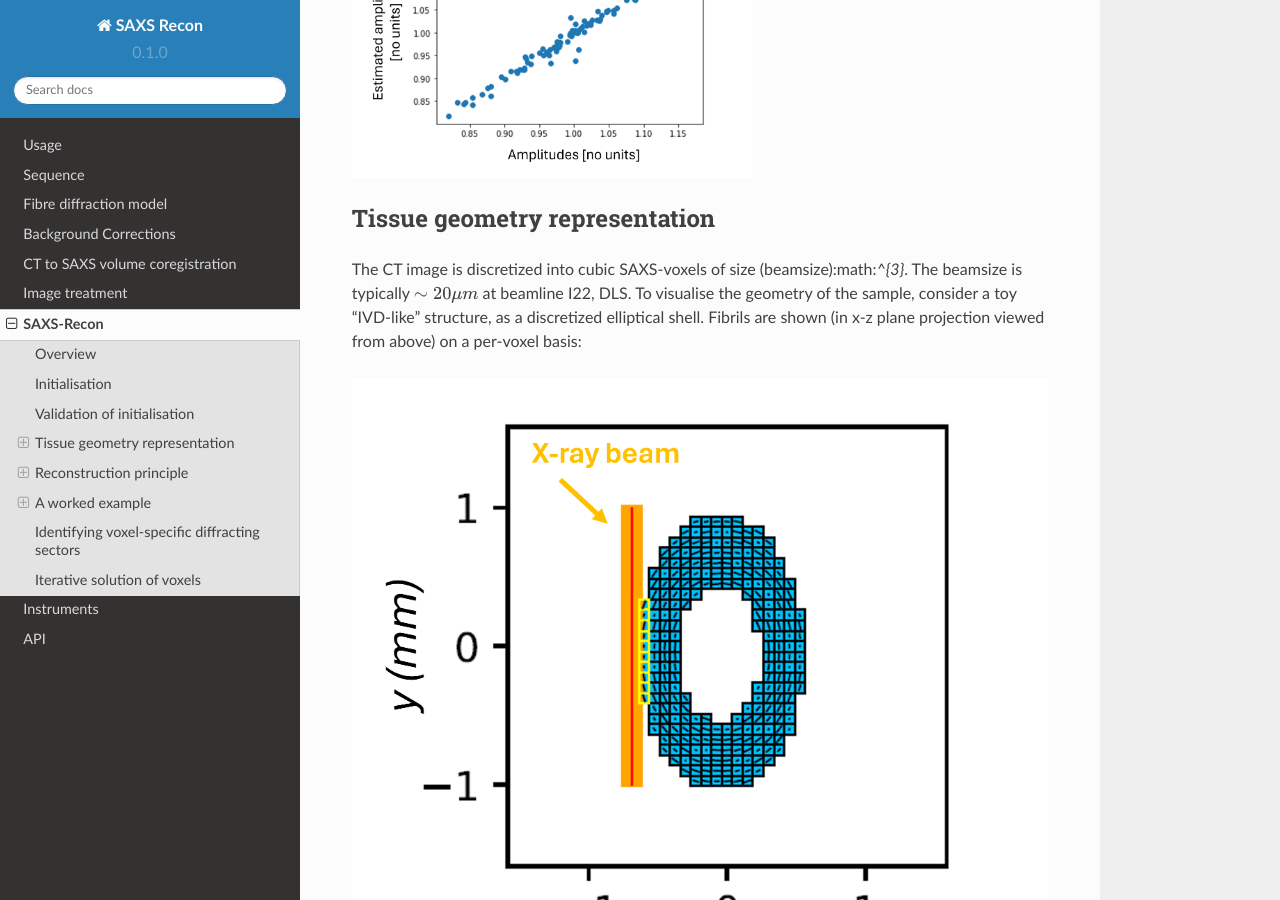
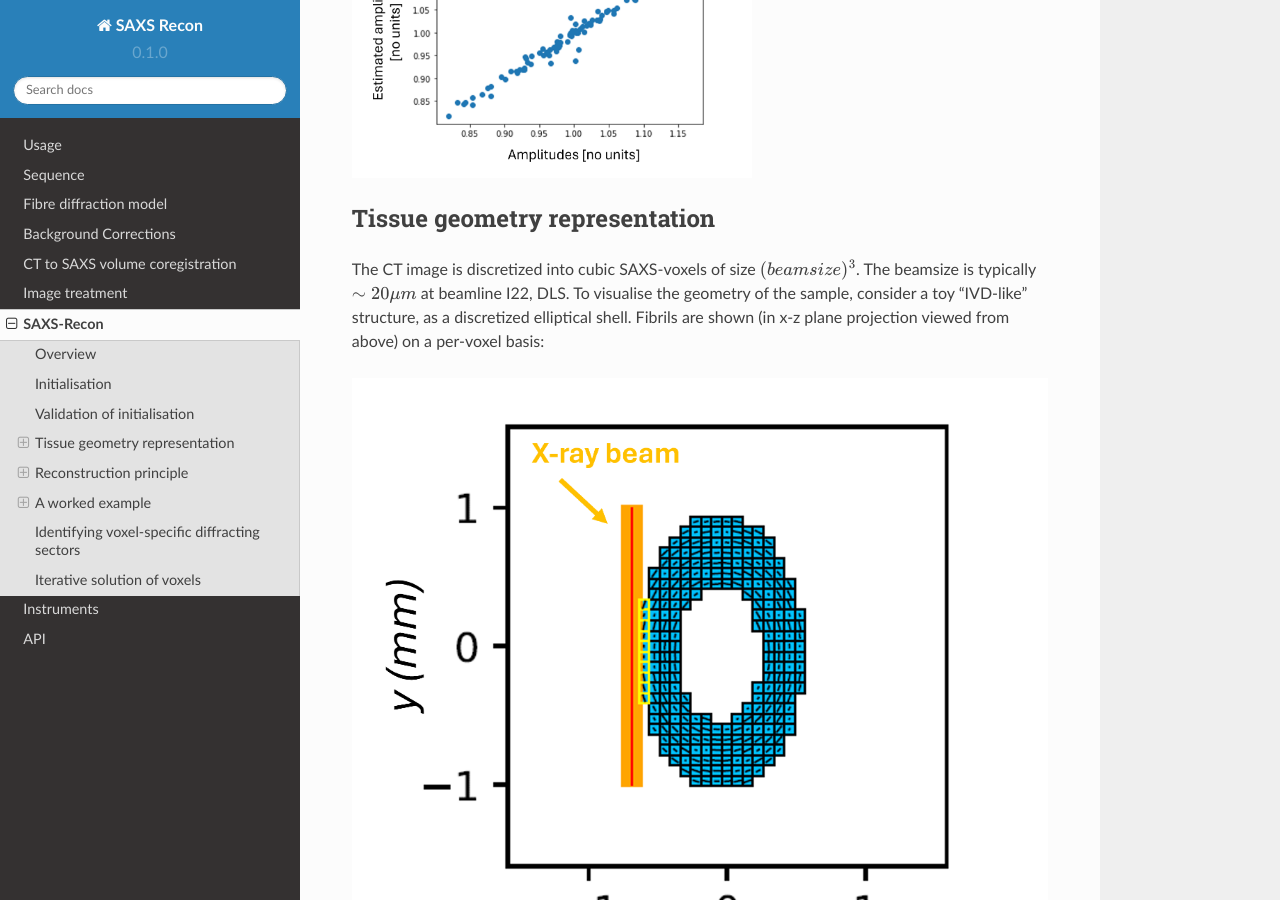
Before and after one commit to himadri111/saxs-docs-tutorial, a Sphinx documentation site: the page built from docs/source/saxsrecon.rst, in a window 1280 px wide and 900 px high, scrolled down 1601 px. Built offline with Sphinx 7.4.7 and the Read the Docs theme 2.0.0, drawn with Linux system fonts in a browser that asks for light colours.

Commit message:
Update saxsrecon.rst

```diff
--- a/docs/source/saxsrecon.rst
+++ b/docs/source/saxsrecon.rst
@@ -73,7 +73,7 @@ In the plot below, we show the estimated amplitudes from a 10x10 planar slice
 
 Tissue geometry representation
 --------------------------------
-The CT image is discretized into cubic SAXS-voxels of size (beamsize):math:`^{3}`. The beamsize is typically :math:`\sim 20 \mu m` at beamline I22, DLS. To visualise the geometry of the sample, consider a toy "IVD-like" structure, as a discretized elliptical shell. Fibrils are shown (in x-z plane projection viewed from above) on a per-voxel basis:
+The CT image is discretized into cubic SAXS-voxels of size :math:`(beamsize)^{3}`. The beamsize is typically :math:`\sim 20 \mu m` at beamline I22, DLS. To visualise the geometry of the sample, consider a toy "IVD-like" structure, as a discretized elliptical shell. Fibrils are shown (in x-z plane projection viewed from above) on a per-voxel basis:
 
 .. image:: figures-saxsrecon/190124_modelIVD_top.png
   :width: 700
```
